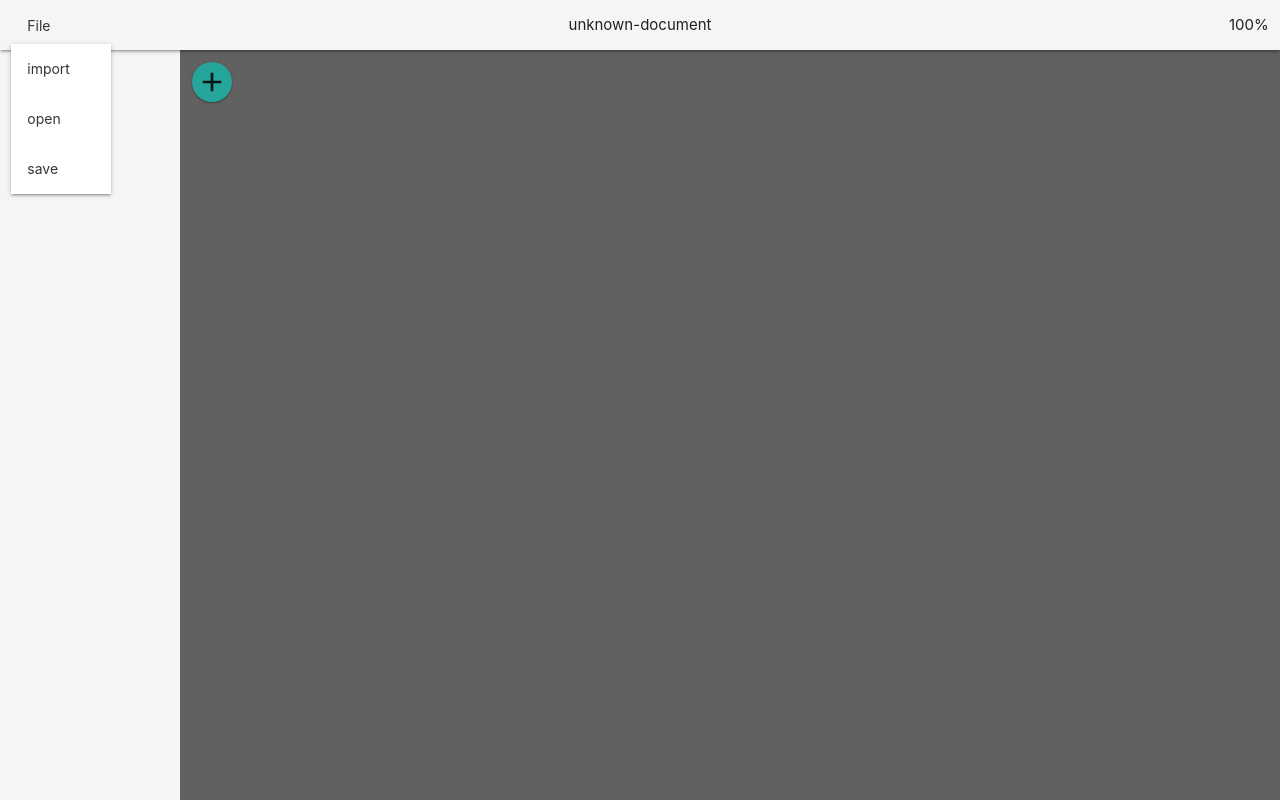
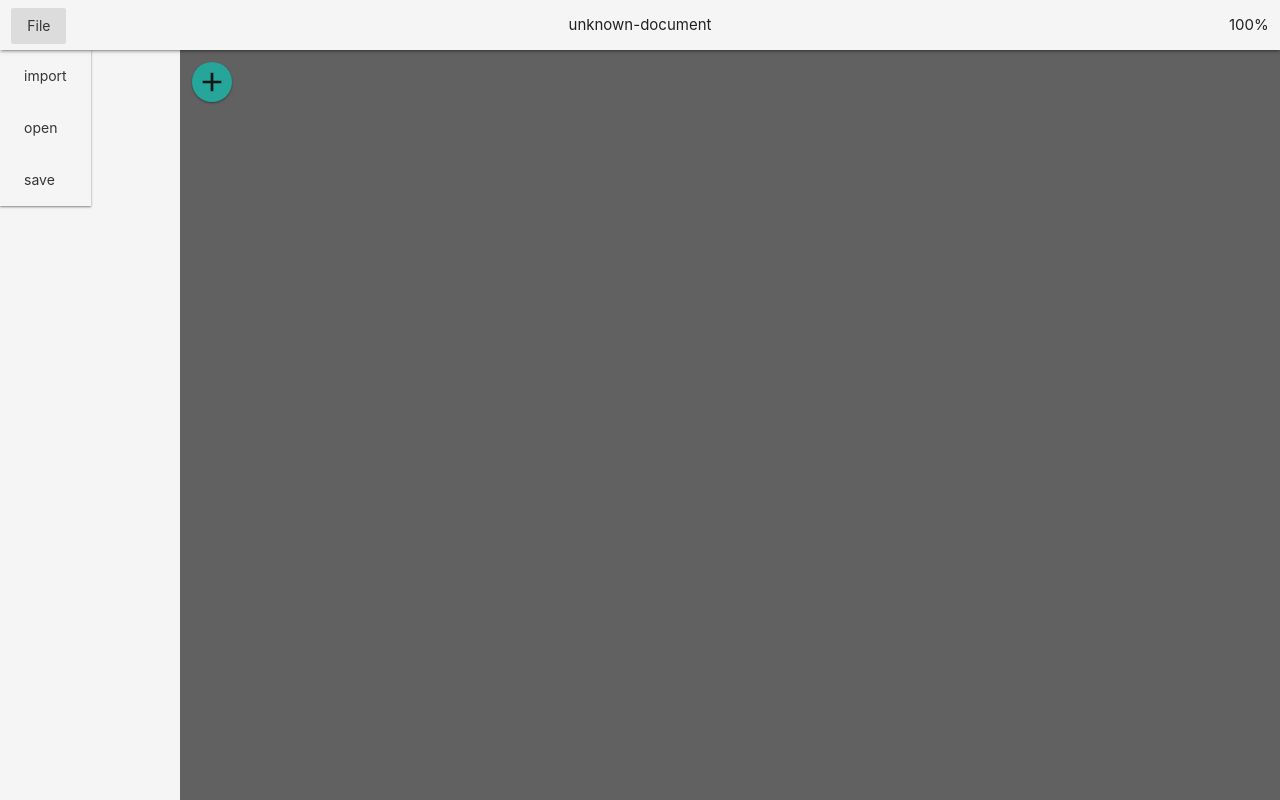
Before and after one commit to MinniFlo/open-coding-react-app, a React (Create React App) app: page / in a window 1280 px wide. Both pictures are taken after a click on the button "File". Shown: the top 800 px of the page. Built offline with nearby package versions, Linux system fonts and the light colour scheme; the HTML template or start-up script is replaced by a standard one.

Commit message:
Add struckture for Import funktions

```diff
--- a/src/components/App.js
+++ b/src/components/App.js
@@ -1,31 +1,25 @@
-import React from "react";
+import React, {useState} from "react";
 import '../style/App.css';
 import Workspace from "./Workspace";
 import Header from "./Header";
 import SideBar from "./SideBar";
 import AddMenu from "./AddMenu";
+import ImportMenu from "./ImportMenu";
 
 
-class App extends React.Component{
+function App(props){
 
-  constructor(props) {
-    super(props);
-    this.state = {
-      fileName: "unknown-document",
-      zoom: 1
-    };
-  }
+  const [importOpen, setImportOpen] = useState(false)
 
-  render() {
   return (
     <div className="App">
-        <Header currentfile={this.state.fileName} persistor={this.props.persistor}/>
+      <Header currentfile="unknown-document"/>
       <SideBar />
       <AddMenu />
       <Workspace />
+      {importOpen && ImportMenu}
     </div>
   );
 }
-}
 
 export default App;
--- a/src/components/Header.js
+++ b/src/components/Header.js
@@ -1,5 +1,4 @@
-import React, {useEffect} from "react";
-import M from "materialize-css";
+import React, {useState} from "react";
 import '../style/App.css'
 import LoadFileButton from "./LoadFileButton";
 import ImportFileButton from "./ImportFileButton";
@@ -8,19 +7,11 @@ import SaveFileButton from "./SaveFileButton";
 
 export default function Header(props) {
 
-  useEffect(() => {
-    let dropdowns = document.querySelectorAll('.dropdown-trigger');
+  const [dropDownOpen, setDropDownOpen] = useState(false);
 
-    let options = {
-      inDuration: 300,
-      outDuration: 300,
-      hover: false,
-      coverTrigger: false,
-    };
-
-    M.Dropdown.init(dropdowns, options);
-  });
-
+  const toggleDrop = () => {
+    setDropDownOpen(!dropDownOpen);
+  }
 
   return (
     <>
@@ -28,7 +19,11 @@ export default function Header(props) {
         <nav className="header">
           <div className="nav-wrapper row">
             <div className="col s4">
-              <button className="btn-flat dropdown-trigger" style={{textTransform: "none"}} data-target="fileDropdown">File</button>
+              {/*<button className="btn-flat dropdown-trigger" style={{textTransform: "none"}} data-target="fileDropdown">File</button>*/}
+              <button
+                className="btn-flat dropdown-trigger"
+                style={{textTransform: "none"}}
+                onClick={toggleDrop}>File</button>
             </div>
             <div className="col s4 truncate" style={{textAlign:"center"}}><span>{props.currentfile}</span></div>
             <div className="col s4" style={{textAlign: "right"}}><span>100%</span></div>
@@ -36,14 +31,20 @@ export default function Header(props) {
         </nav>
       </div>
 
-      {/*dropdown structure*/}
-      <ul id="fileDropdown" className="dropdown-content" style={{width: "50px"}}>
-        <li className="valign-wrapper"><ImportFileButton/></li>
-        <li className="valign-wrapper"><LoadFileButton persistor={props.persistor}/></li>
-        <li className="valign-wrapper"><SaveFileButton/></li>
-        {/*<li className="valign-wrapper"><button className="btn-flat" style={{textTransform: "none"}}>save as</button></li>*/}
-        {/*<li className="valign-wrapper"><button className="btn-flat" style={{textTransform: "none"}}>export</button></li>*/}
-      </ul>
+      {dropDownOpen &&
+        <div>
+          <ul className="dropDown">
+            <li><ImportFileButton toggleDrop={toggleDrop}/></li>
+            <li><LoadFileButton toggleDrop={toggleDrop}/></li>
+            <li><SaveFileButton toggleDrop={toggleDrop}/></li>
+            {/*<li className="valign-wrapper"><button className="btn-flat" style={{textTransform: "none"}}>save as</button></li>*/}
+            {/*<li className="valign-wrapper"><button className="btn-flat" style={{textTransform: "none"}}>export</button></li>*/}
+          </ul>
+        </div>
+      }
+
+
+
     </>
   );
 }
--- a/src/components/ImportFileButton.js
+++ b/src/components/ImportFileButton.js
@@ -1,4 +1,6 @@
-import React, {useRef} from "react";
+import React, {useEffect, useRef, useState} from "react";
+import '../style/App.css';
+import {readString} from "react-papaparse";
 
 
 export default function ImportFileButton(props) {
@@ -7,22 +9,28 @@ export default function ImportFileButton(props) {
 
   const onClick = () => {
     fileInput.current.click();
-    console.log("open file ...")
   }
 
   const handleFile = () => {
     let file = fileInput.current.files[0];
     let reader = new FileReader();
 
-    reader.onloadend = (e) => console.log(e.target.result.split('\n'));
+    reader.onloadend = (e) => convertFile(e.target.result);
 
     reader.readAsText(file);
+  }
+
+
+  const convertFile = (fileData) => {
+    const dataParseObj = readString(fileData, {header: true ,skipEmptyLines: true});
+    console.log(dataParseObj);
+    props.toggleDrop();
   }
 
   return (
     <>
       <button
-        className="btn-flat"
+        className="btn-flat dropDownBtn"
         onClick={onClick}
         style={{textTransform: "none"}}
       >import</button>
@@ -31,7 +39,9 @@ export default function ImportFileButton(props) {
         type="file"
         ref={fileInput}
         onChange={handleFile}
-        style={{display: "none"}}/>
+        style={{display: "none"}}
+      />
+
     </>
 
   );
--- /dev/null
+++ b/src/components/ImportMenu.js
@@ -0,0 +1,48 @@
+import React, {useState} from "react";
+import ImportMenuColumn from "./ImportMenuColumn";
+
+
+export default function ImportMenu(props) {
+  const [data, setData] = useState([]);
+  const [columnMeaning, setColumnMeaning] = useState({});
+  const [columns, setColumns] = useState([]);
+
+  const closeImportMenu = () => {
+    setData([]);
+    setColumnMeaning([]);
+  }
+
+  const buildColumns = () => {
+    const test = [1, 2, 3, 4];
+    console.log(data)
+    const newColumns = test.map((ele, i) => {
+      return(
+        <ImportMenuColumn key={ele + "_" + i} index={i} data={ele} updateColumnMeaning={updateColumnMeaning}/>
+      );
+    });
+    setColumns(newColumns);
+  }
+
+  const importData = () => {
+    console.log(data);
+    console.log(columnMeaning);
+  }
+
+  const updateColumnMeaning = (value, index) => setColumnMeaning(columnMeaning[index] = value);
+
+  return (
+    <div className="menuBackground menuContent">
+      <div>
+        {columns}
+      </div>
+      <div>
+        <button className="btn waves-effect waves-light grey darken-1" onClick={closeImportMenu}>
+          cancel
+        </button>
+        <button className="btn waves-effect waves-light right" onClick={importData}>
+          submit
+        </button>
+      </div>
+    </div>
+  );
+}
--- /dev/null
+++ b/src/components/ImportMenuColumn.js
@@ -0,0 +1,27 @@
+import React, {useEffect, useState} from "react";
+
+export default function ImportMenuColumn(props) {
+
+  const {data, index, updateColumnMeaning} = props
+
+  const [selectValue, setSelectValue] = useState("label");
+
+  const updateValue = (e) => {
+    setSelectValue(e.target.value);
+  }
+
+  useEffect(() => {
+    updateColumnMeaning(selectValue, index);
+  }, [selectValue])
+
+  return(
+    <>
+      <select name="test" value={selectValue} style={{display:"inline"}} onChange={updateValue}>
+        <option value="content">Content</option>
+        <option value="comment">Comment</option>
+        <option value="label">Label</option>
+        <option value="ignore">Ignore</option>
+      </select>
+    </>
+  );
+}
--- a/src/components/LoadFileButton.js
+++ b/src/components/LoadFileButton.js
@@ -1,8 +1,8 @@
 import React, {useRef} from "react";
 import {useDispatch} from "react-redux";
 import {readString} from "react-papaparse";
-import {labelAddLabels, labelAddMany} from "../features/labelsSlice";
-import {noteAddLabels, noteAddMany} from "../features/notesSlice";
+import {labelAddMany} from "../features/labelsSlice";
+import {noteAddMany} from "../features/notesSlice";
 
 export default function LoadFileButton(props) {
 
@@ -79,16 +79,15 @@ export default function LoadFileButton(props) {
     // transform labels and notes obj to arrays for dispatching
     notes = Object.values(notes);
     labels = Object.values(labels);
-    console.log("notes:")
-    console.log(notes)
     dispatch(labelAddMany(labels));
     dispatch(noteAddMany(notes));
+    props.toggleDrop();
   }
 
   return (
     <>
       <button
-        className="btn-flat"
+        className="btn-flat dropDownBtn"
         onClick={onClick}
         style={{textTransform: "none"}}
       >open</button>
--- a/src/components/SaveFileButton.js
+++ b/src/components/SaveFileButton.js
@@ -5,7 +5,7 @@ import {selectNotes} from "../features/notesSlice";
 
 
 
-export default function SaveFileButton() {
+export default function SaveFileButton(props) {
 
   const [downloadUrl, setDownloadUrl] = useState("");
   const doDownload = useRef(null);
@@ -82,13 +82,14 @@ export default function SaveFileButton() {
       URL.revokeObjectURL(downloadUrl);
       // clear state
       setDownloadUrl("")
+      props.toggleDrop();
     }
   },[downloadUrl]);
 
   return (
     <>
       <button
-        className="btn-flat"
+        className="btn-flat dropDownBtn"
         onClick={download}
         style={{textTransform: "none"}}
       >save</button>
--- a/src/index.js
+++ b/src/index.js
@@ -12,7 +12,7 @@ ReactDOM.render(
   <React.StrictMode>
     <Provider store={store}>
       <PersistGate loading={null} persistor={persistor}>
-        <App persistor={persistor}/>
+        <App/>
       </PersistGate>
     </Provider>
   </React.StrictMode>,
--- a/src/style/App.css
+++ b/src/style/App.css
@@ -25,11 +25,6 @@ html, body, #root, .App {
     --small: 4px;
     --normal: 8px;
     --large: 12px;
-
-
-
-    background-color: var(--backgroundColor);
-    color: var(--textColor);
 }
 
 /* Sidebar ------------------------------------------------------*/
@@ -63,6 +58,22 @@ html, body, #root, .App {
     background-color: var(--backgroundColor);
     color: var(--textColor);
     z-index: 3;
+}
+
+.dropDown {
+    background-color: var(--backgroundColor);
+    color: var(--textColor);
+    z-index: 3;
+    position: fixed;
+    top: var(--headerHeight);
+    box-shadow: var(--shadow);
+    margin: 0;
+}
+
+.dropDownBtn {
+    text-align: center;
+    margin: var(--normal);
+
 }
 
 /* canvas ------------------------------------------------------*/
--- a/src/style/style.js
+++ b/src/style/style.js
@@ -17,9 +17,6 @@ export const {uiSpacing, colors, spacing} = {
   }
 }
 
-const nanoid = customAlphabet("0123456789ABCDEFGHIJKLMNOPQRSTUVWXYZabcdefghijklmnopqrstuvwxyz", 21)
-export const customId = () => nanoid();
-
 export const {addMenuStyle} = {
 
   addMenuStyle: {
@@ -32,3 +29,6 @@ export const {addMenuStyle} = {
     },
   },
 }
+
+const nanoid = customAlphabet("0123456789ABCDEFGHIJKLMNOPQRSTUVWXYZabcdefghijklmnopqrstuvwxyz", 21)
+export const customId = () => nanoid();
```
Lines whose indentation alone changed are shown as unchanged.
